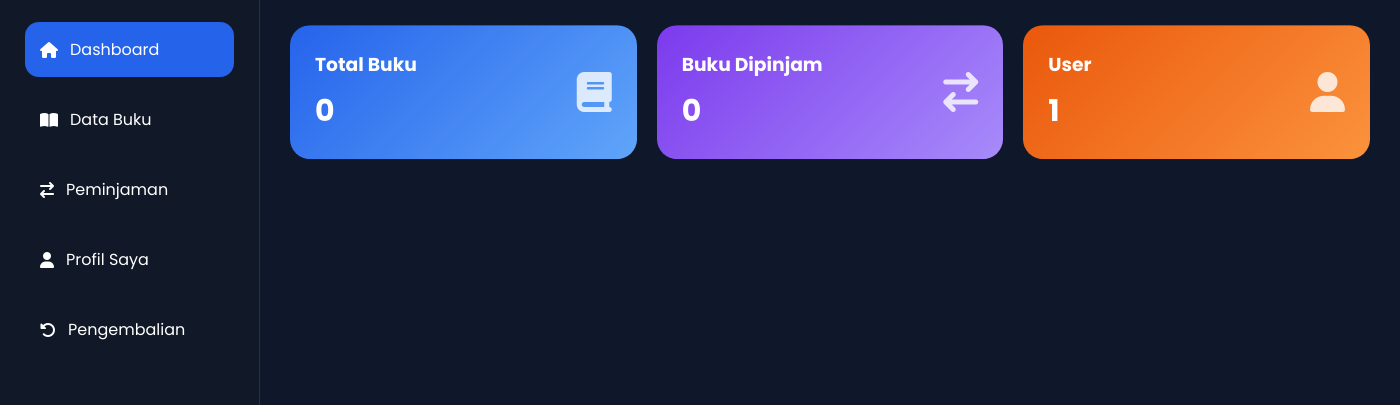
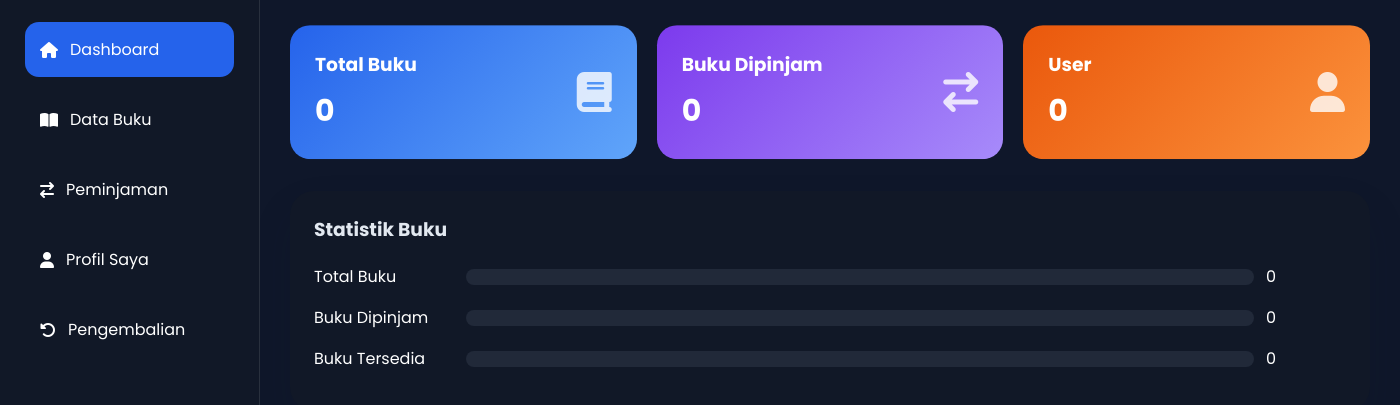
Before and after one commit to rizkymanna492-cmd/perpustakaan-digital, an Electron app: page dashboard.html in a window 1400 px wide. Shown: the part 81-486 px from the top of the page. Drawn offline with Linux system fonts and the light colour scheme.

Commit message:
Add dashboard statistics charts

```diff
--- a/dashboard.html
+++ b/dashboard.html
@@ -126,7 +126,7 @@
 
                         <h3>User</h3>
 
-                        <p>1</p>
+                        <p id="userCount">0</p>
 
                     </div>
 
@@ -134,6 +134,27 @@
 
                 </div>
 
+            </div>
+
+            <div class="dashboard-charts">
+                <div class="chart-card">
+                    <h3>Statistik Buku</h3>
+                    <div class="chart-row">
+                        <span>Total Buku</span>
+                        <div class="chart-bar"><div id="chartTotalBooks" class="chart-bar-inner"></div></div>
+                        <span id="chartTotalBooksLabel">0</span>
+                    </div>
+                    <div class="chart-row">
+                        <span>Buku Dipinjam</span>
+                        <div class="chart-bar"><div id="chartBorrowedBooks" class="chart-bar-inner"></div></div>
+                        <span id="chartBorrowedBooksLabel">0</span>
+                    </div>
+                    <div class="chart-row">
+                        <span>Buku Tersedia</span>
+                        <div class="chart-bar"><div id="chartAvailableBooks" class="chart-bar-inner"></div></div>
+                        <span id="chartAvailableBooksLabel">0</span>
+                    </div>
+                </div>
             </div>
 
         </div>
--- a/script.js
+++ b/script.js
@@ -98,6 +98,7 @@ window.onload = async function() {
     renderBooks();
     renderTransactions();
     renderMemberProfile();
+    await renderDashboardCharts();
     await updateSupabaseStatus();
     const borrowCount = document.getElementById('borrowCount');
     if (borrowCount) {
@@ -134,6 +135,44 @@ async function updateSupabaseStatus() {
         statusEl.innerText = 'Supabase error';
         statusEl.style.borderColor = '#f97316';
         statusEl.style.color = '#fb923c';
+    }
+}
+
+async function renderDashboardCharts() {
+    const userList = await loadUsers();
+    const bookCount = books.length;
+    const borrowedCount = transactions.length;
+    const availableCount = books.reduce((sum, book) => sum + Math.max(0, book.stock), 0);
+    const maxValue = Math.max(bookCount, borrowedCount, availableCount, 1);
+
+    const setChart = (id, labelId, value, cssClass) => {
+        const bar = document.getElementById(id);
+        const label = document.getElementById(labelId);
+        if (!bar || !label) return;
+        bar.style.width = `${Math.round((value / maxValue) * 100)}%`;
+        bar.className = `chart-bar-inner ${cssClass}`;
+        label.innerText = value;
+    };
+
+    setChart('chartTotalBooks', 'chartTotalBooksLabel', bookCount, 'white');
+    setChart('chartBorrowedBooks', 'chartBorrowedBooksLabel', borrowedCount, 'orange');
+    setChart('chartAvailableBooks', 'chartAvailableBooksLabel', availableCount, 'green');
+
+    const userCountEl = document.getElementById('userCount');
+    if (userCountEl) {
+        userCountEl.innerText = userList.length;
+    }
+}
+
+async function loadUsers() {
+    if (window.storage?.loadUsers) {
+        return await window.storage.loadUsers();
+    }
+
+    try {
+        return JSON.parse(localStorage.getItem('users')) || [];
+    } catch (error) {
+        return [];
     }
 }
 
--- a/style.css
+++ b/style.css
@@ -107,6 +107,57 @@ body {
 .profile img {
     width: 50px;
     border-radius: 50%;
+}
+
+.dashboard-charts {
+    margin-top: 20px;
+}
+
+.chart-card {
+    background: #111827;
+    border-radius: 24px;
+    padding: 24px;
+    box-shadow: 0 20px 40px rgba(15, 23, 42, 0.12);
+}
+
+.chart-card h3 {
+    margin-bottom: 20px;
+    color: #e2e8f0;
+}
+
+.chart-row {
+    display: grid;
+    grid-template-columns: 140px 1fr 80px;
+    gap: 12px;
+    align-items: center;
+    margin-bottom: 16px;
+}
+
+.chart-bar {
+    background: rgba(148, 163, 184, 0.12);
+    border-radius: 999px;
+    height: 16px;
+    overflow: hidden;
+}
+
+.chart-bar-inner {
+    height: 100%;
+    border-radius: 999px;
+    background: linear-gradient(135deg, #2563eb, #60a5fa);
+    width: 0%;
+    transition: width 0.4s ease;
+}
+
+.chart-bar-inner.white {
+    background: linear-gradient(135deg, #fff, #cbd5e1);
+}
+
+.chart-bar-inner.orange {
+    background: linear-gradient(135deg, #f97316, #fb923c);
+}
+
+.chart-bar-inner.green {
+    background: linear-gradient(135deg, #16a34a, #4ade80);
 }
 
 
```
